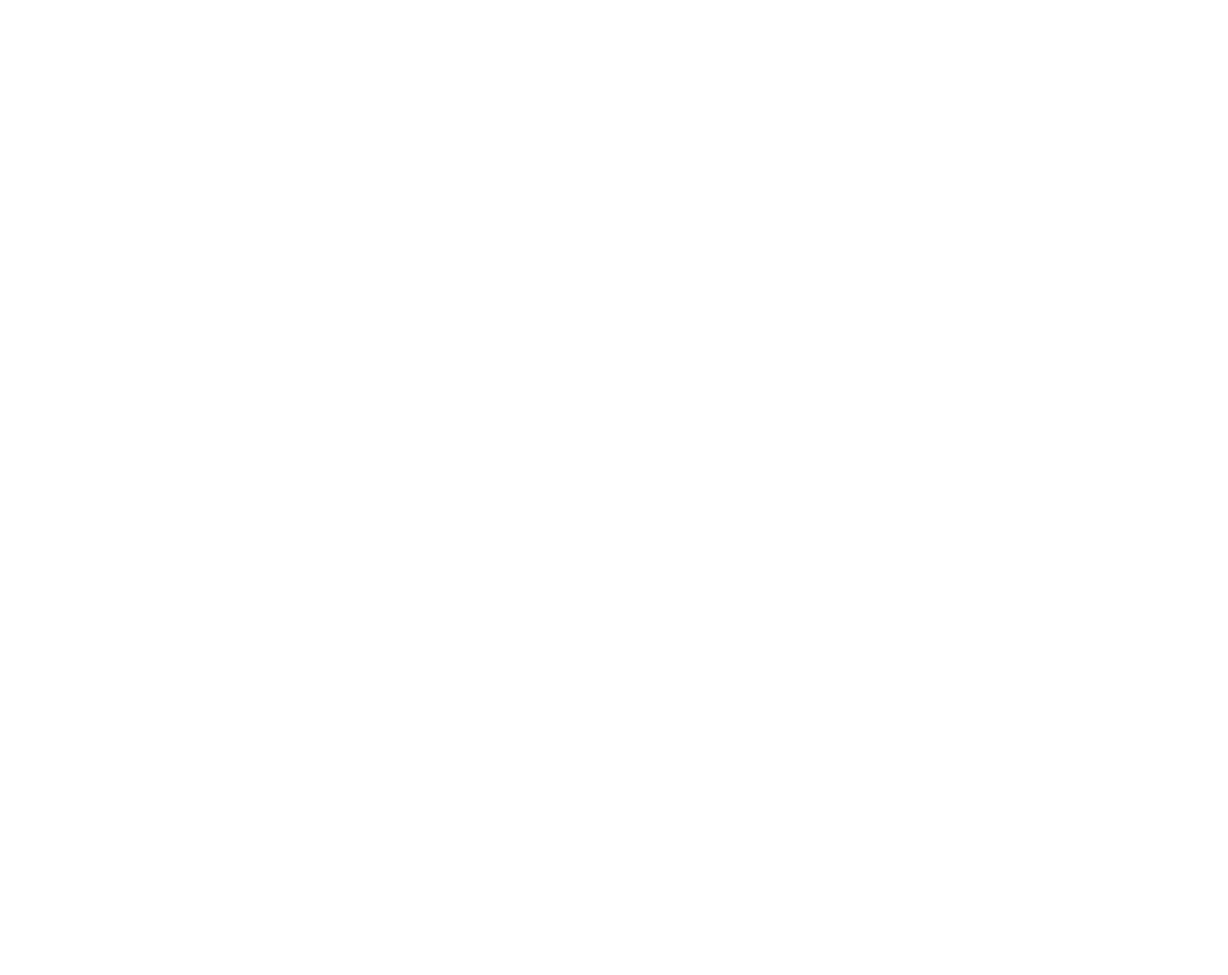
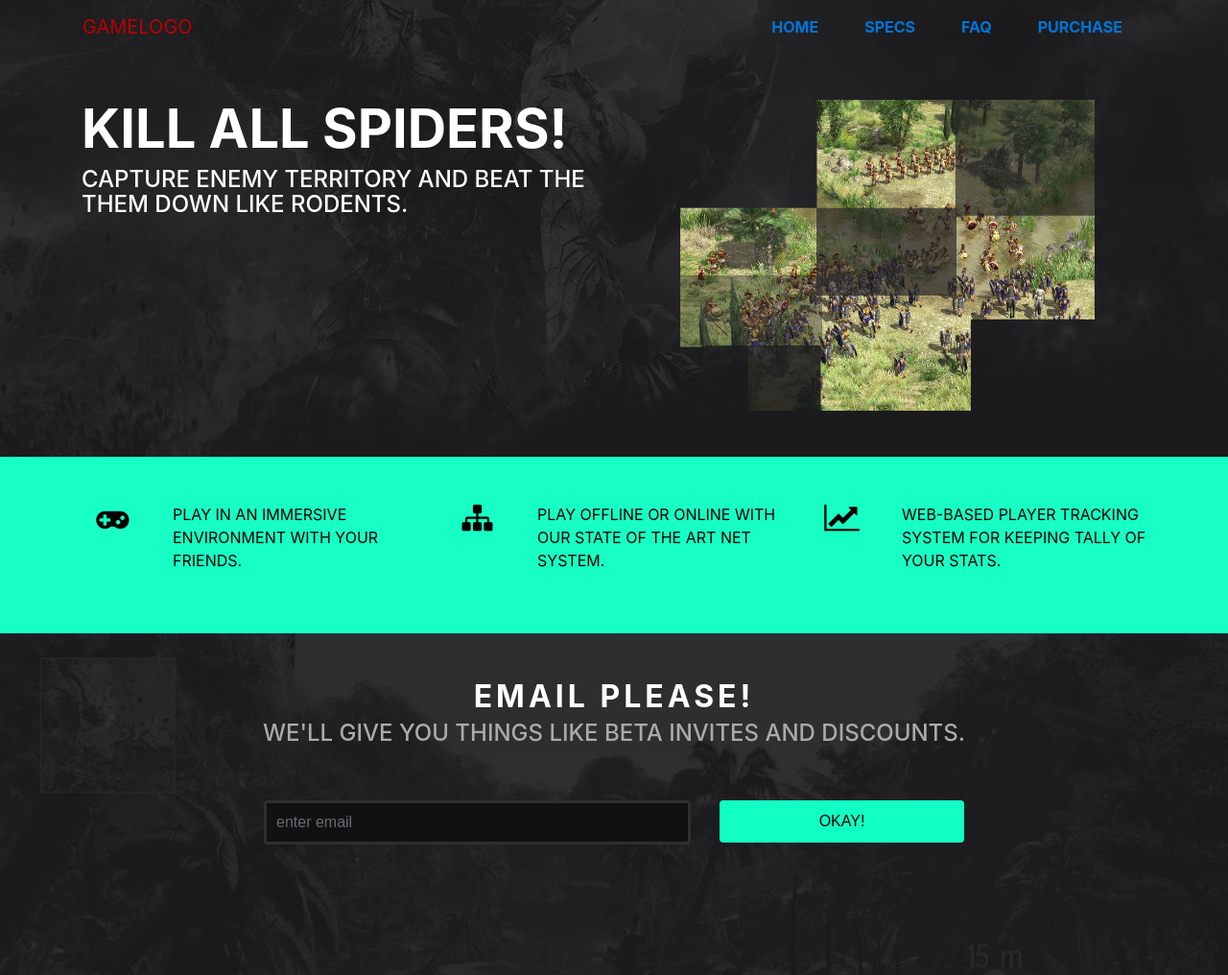
Before and after one commit to yechezkelMiller/gamelayout1, a plain HTML site: page src/html/overview.html in a window 1280 px wide. Shown: the whole page at 96% size. Before the commit the page ends 800 px from the top, so only its background shows below. Drawn offline with Linux system fonts and the light colour scheme.

Commit message:
added feature-form-style

```diff
--- a/src/html/overview.html
+++ b/src/html/overview.html
@@ -1,10 +1,100 @@
 <!DOCTYPE html>
-<html lang="en">
+<html class="no-js" lang="en">
 <head>
-    <meta charset="UTF-8">
-    <title>Title</title>
+    <title>AWSOME-GAME ///</title>
+    <meta http-equiv="x-ua-compatible" content="ie=edge">
+    <meta name="viewport" content="width=device-width, initial-scale=1.0" />
+
+    <link rel="stylesheet" href="https://fonts.googleapis.com/css?family=Raleway:400,800">
+    <link rel="stylesheet" href="https://maxcdn.bootstrapcdn.com/font-awesome/4.7.0/css/font-awesome.min.css">
+    <link rel="stylesheet" href="/css/bootstrap.css">
+    <link rel="stylesheet" href="/css/style.css">
 </head>
 <body>
 
+<div id="hero">
+    <div class="container">
+        <div class="row">
+            <nav class="navbar navbar-toggleable-md navbar-inverse">
+                <a href="#" class="navbar-brand" id="logo">GAMELOGO</a>
+                <button class="navbar-toggler navbar-toggler-right" type="button" data-toggle="collapse" data-target="#navbarSupportedContent" aria-controls="navbarSupportedContent" aria-expanded="false" aria-label="Toggle navigation">
+                    <span class="navbar-toggler-icon"></span>
+                </button>
+                <div class="collapse navbar-collapse justify-content-end" id="navbarSupportedContent">
+                    <ul class="navbar-nav">
+                        <li class="nav-item">
+                            <a class="nav-link text-primary" href="../index.html">Home</a>
+                        </li>
+                        <li class="nav-item">
+                            <a class="nav-link text-primary" href="specs.html">Specs</a>
+                        </li>
+                        <li class="nav-item">
+                            <a class="nav-link text-primary" href="faq.html">FAQ</a>
+                        </li>
+                        <li class="nav-item">
+                            <a class="nav-link text-primary" href="purchase.html">Purchase</a>
+                        </li>
+                    </ul>
+                </div>
+            </nav>
+        </div>
+
+        <div class="row hero-content pt-lg-5 pb-lg-5 pt-5">
+            <div class="col-md-6 col-sm-12">
+                <h1 class="text-uppercase text-center text-md-left">KILL ALL SPIDERS!</h1>
+                <h4 class="text-uppercase text-center text-md-left">Capture enemy territory and beat the them down like rodents.</h4>
+            </div>
+            <div class="col-md-6 col-sm-12 text-center">
+                <img src="/assets/overlay.png" class="hero-img mt-5 mt-md-0">
+            </div>
+        </div>
+
+    </div>
+</div>
+
+<div class="feature-wrapper pt-5 pb-5 mt-5 mt-lg-0">
+    <div class="container">
+        <div class="row">
+            <div class="col-sm-12 col-md-1 text-center mb-3 mb-md-0">
+                <i class="fa fa-gamepad fa-2x"></i>
+            </div>
+            <div class="col-sm-12 col-md-3 text-center text-uppercase text-md-left md-3 mb-md-0">
+                <p>Play in an immersive environment with your friends.</p>
+            </div>
+            <div class="col-sm-12 col-md-1 text-center mb-3 mb-md-0">
+                <i class="fa fa-sitemap fa-2x"></i>
+            </div>
+            <div class="col-sm-12 col-md-3 text-center text-uppercase text-md-left md-3 mb-md-0">
+                <p>Play offline or online with our state of the art net system.</p>
+            </div>
+            <div class="col-sm-12 col-md-1 text-center mb-3 mb-md-0">
+                <i class="fa fa-line-chart fa-2x"></i>
+            </div>
+            <div class="col-sm-12 col-md-3 text-center text-uppercase text-md-left md-3 mb-md-0">
+                <p>Web-based player tracking system for keeping tally of your stats.</p>
+            </div>
+        </div>
+    </div>
+</div>
+
+<div id="join-container" class="pt-lg-5 pb-lg-5 pt-5">
+    <div class="container text-center">
+        <h2 class="text-uppercase">EMAIL PLEASE!</h2>
+        <h4 class="text-uppercase">we'll give you things like beta invites and discounts.</h4>
+        <form>
+            <div class="form-group row pt-lg-5 pb-lg-5 pt-5">
+                <div class="col-sm-12 col-md-5 offset-md-2">
+                    <input type="email" class="form-control mb-4" id="exsampleInput" aria-describedby="emailHelp" placeholder="enter email">
+                </div>
+                <div class="col-sm-12 col-md-3">
+                    <button type="submit"class="btn btn-primary btn-block text-uppercase">Okay!</button>
+                </div>
+            </div>
+        </form>
+    </div>
+</div>
+<script src="/js/jquery.min.js"></script>
+<script src="/js/tether.min.js"></script>
+<script src="/js/bootstrap.min.js"></script>
 </body>
 </html>
```
